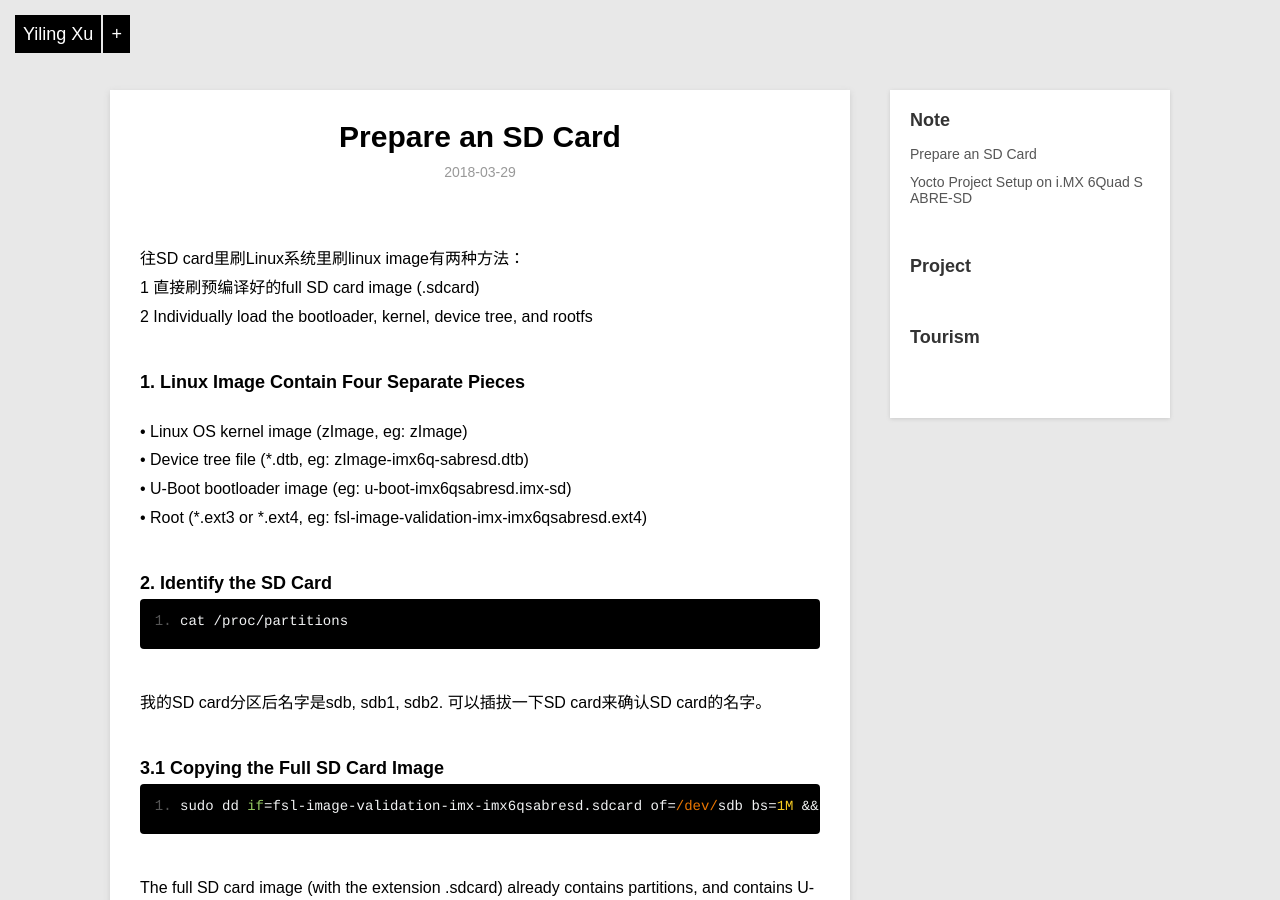
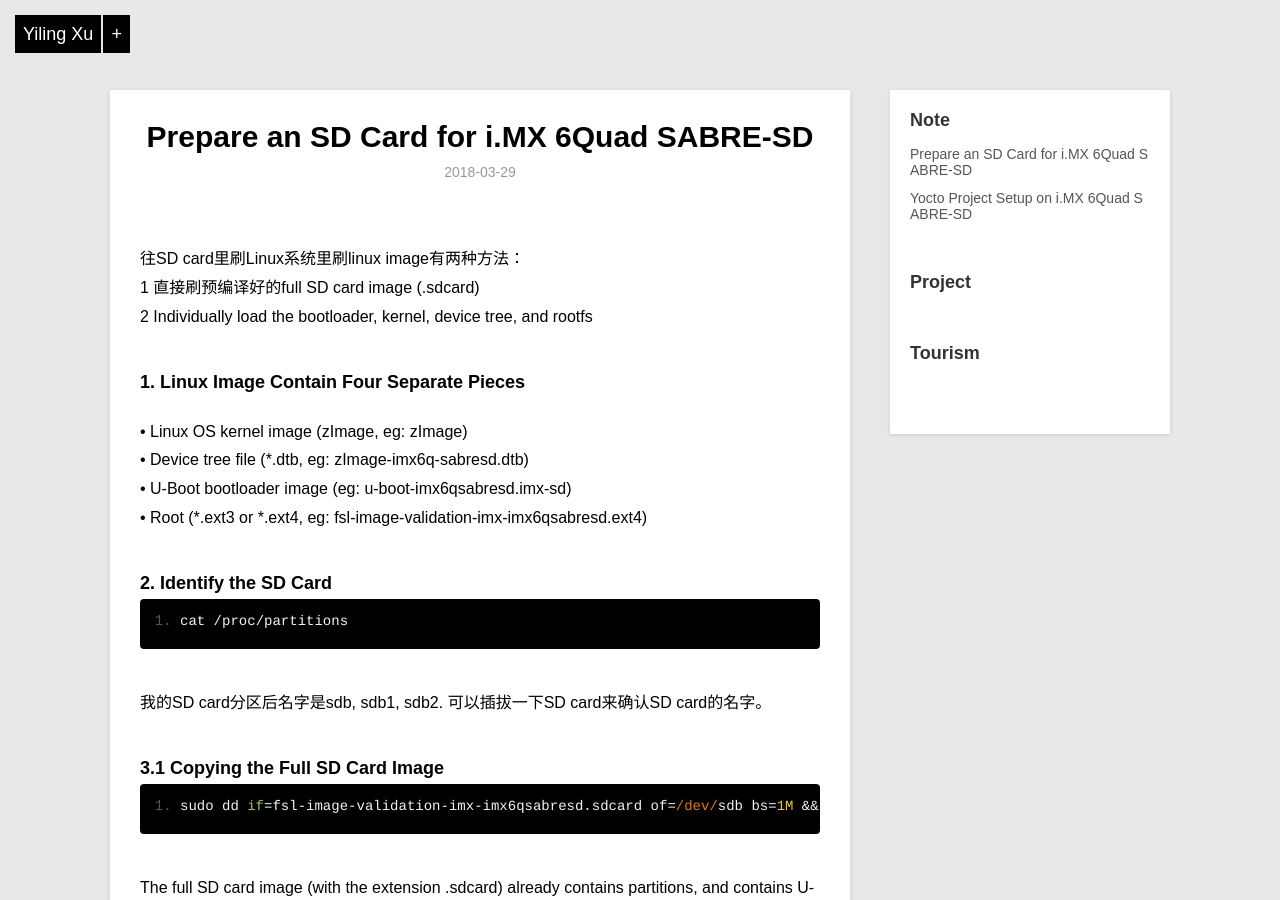
Before and after one commit to yilingxu/yilingxu.github.io, a Jekyll site: the page built from _posts/note/2018-3-29-Prepare-an-SD-Card for i.MX 6Quad SABRE-SD.md, in a window 1280 px wide and 900 px high. Built offline with Jekyll 4.4.1, drawn with Linux system fonts in a browser that asks for light colours.

Commit message:
change Prepare an SD Card for i.MX 6Quad SABRE-SD

```diff
--- a/_posts/note/2018-3-29-Prepare-an-SD-Card.md
+++ b/_posts/note/2018-3-29-Prepare-an-SD-Card for i.MX 6Quad SABRE-SD.md
@@ -1,6 +1,6 @@
 ---
 layout: post
-title: Prepare an SD Card
+title: Prepare an SD Card for i.MX 6Quad SABRE-SD
 description: How to flash the linux image to an SD card
 category: note
 ---
```
Also changed, not shown: other parts of _posts/note/2018-3-29-Prepare-an-SD-Card for i.MX 6Quad SABRE-SD.md (+1 -1 lines), _posts/note/2018-3-28-Yocto Project Setup on i.MX 6Quad SABRE-SD.md (+8 -7 lines).
